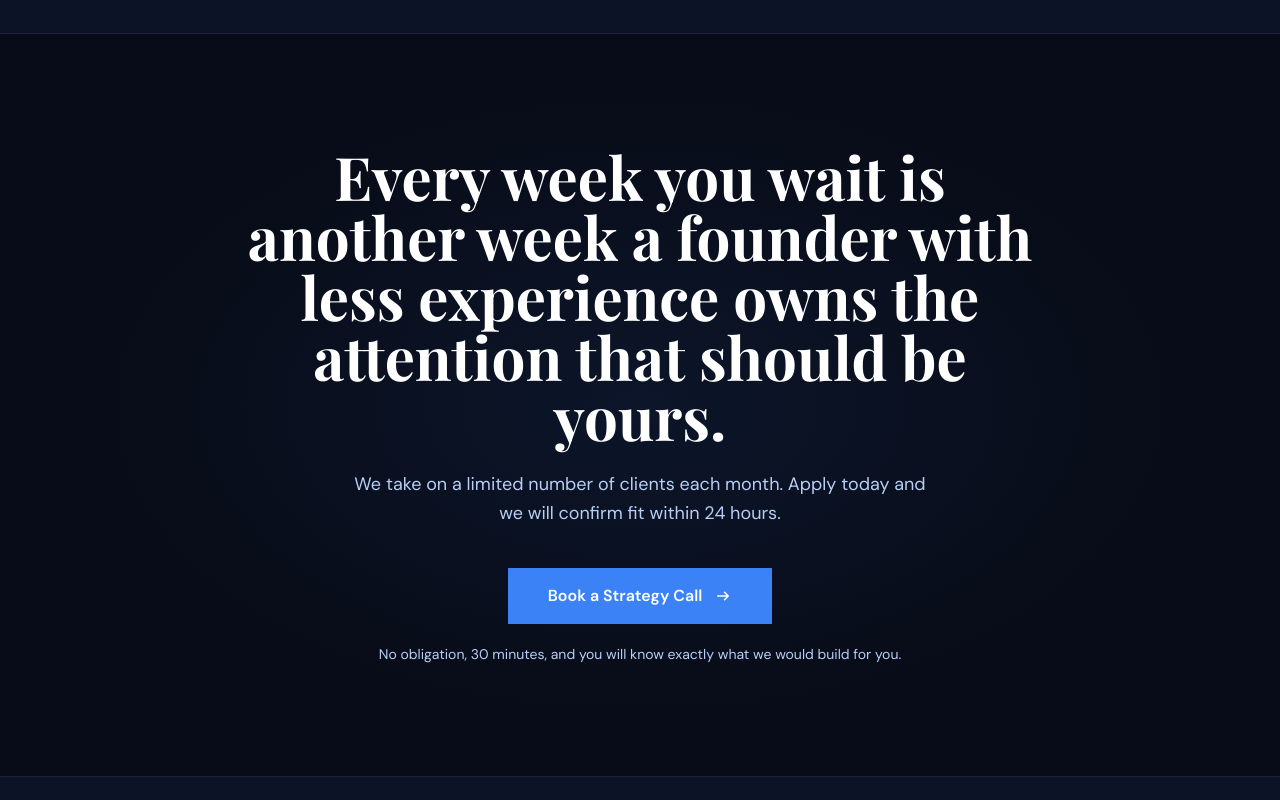
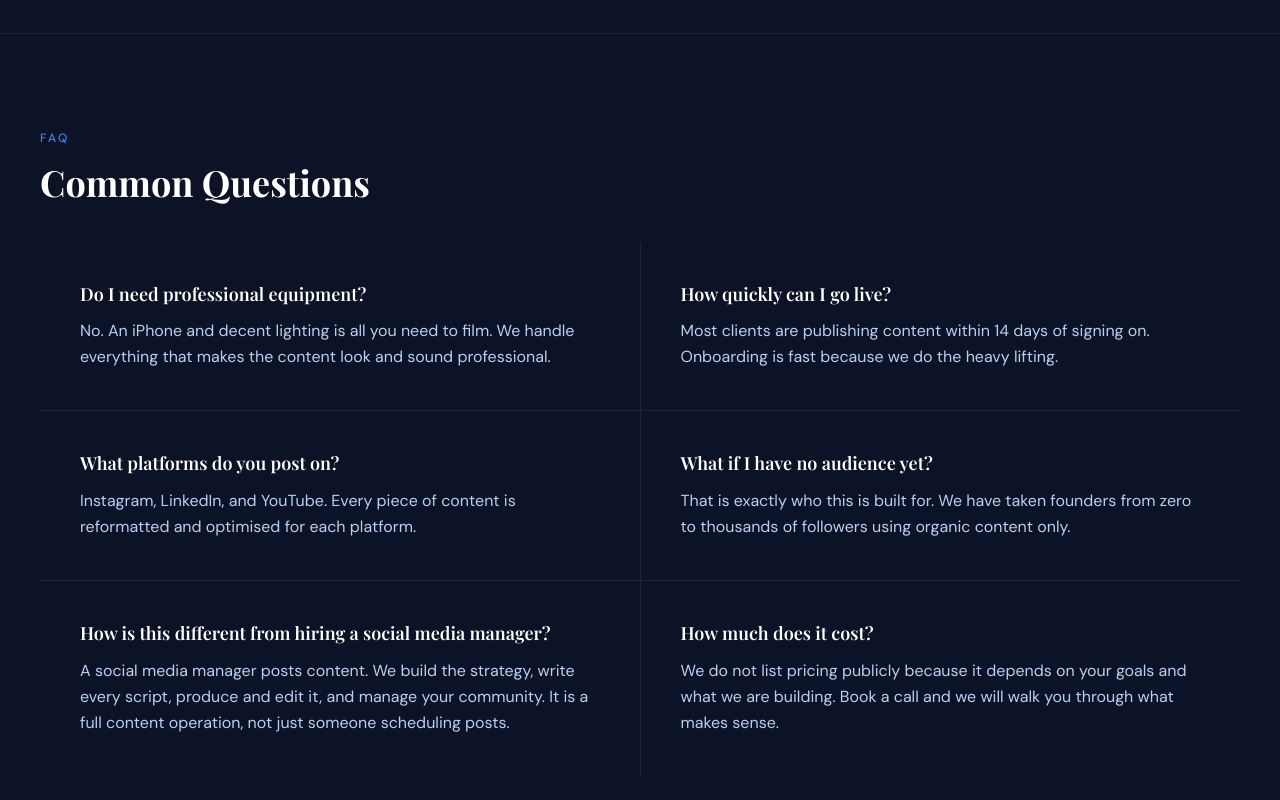
Before and after one commit to create-cell-id/rewireyourbrand-landing, a Next.js app: page / in a window 1280 px wide. Shown: the part 4700-5500 px from the top of the page. Built offline with nearby package versions, Linux system fonts and the light colour scheme.

Commit message:
Add FAQ section, replace bloated CTA with clean Book a Call section
Co-Authored-By: Claude Sonnet 4.6 <noreply@anthropic.com>

```diff
--- a/app/page.tsx
+++ b/app/page.tsx
@@ -478,43 +478,81 @@ function WhoItsFor() {
   )
 }
 
+// ─── FAQ ──────────────────────────────────────────────────────────────────────
+
+const faqs = [
+  {
+    q: 'Do I need professional equipment?',
+    a: 'No. An iPhone and decent lighting is all you need to film. We handle everything that makes the content look and sound professional.',
+  },
+  {
+    q: 'How quickly can I go live?',
+    a: 'Most clients are publishing content within 14 days of signing on. Onboarding is fast because we do the heavy lifting.',
+  },
+  {
+    q: 'What platforms do you post on?',
+    a: 'Instagram, LinkedIn, and YouTube. Every piece of content is reformatted and optimised for each platform.',
+  },
+  {
+    q: 'What if I have no audience yet?',
+    a: 'That is exactly who this is built for. We have taken founders from zero to thousands of followers using organic content only.',
+  },
+  {
+    q: 'How is this different from hiring a social media manager?',
+    a: 'A social media manager posts content. We build the strategy, write every script, produce and edit it, and manage your community. It is a full content operation, not just someone scheduling posts.',
+  },
+  {
+    q: 'How much does it cost?',
+    a: 'We do not list pricing publicly because it depends on your goals and what we are building. Book a call and we will walk you through what makes sense.',
+  },
+]
+
+function FAQ() {
+  return (
+    <section className="py-16 lg:py-24 border-t border-border bg-surface">
+      <div className="max-w-[1440px] mx-auto px-6 lg:px-10">
+        <div className="mb-10">
+          <p className="text-accent text-xs tracking-widest2 uppercase font-body font-medium mb-4">
+            FAQ
+          </p>
+          <h2 className="font-display text-3xl lg:text-4xl font-bold text-ink leading-tight">
+            Common Questions
+          </h2>
+        </div>
+        <div className="grid lg:grid-cols-2 gap-px bg-border">
+          {faqs.map((faq) => (
+            <div key={faq.q} className="bg-surface p-8 lg:p-10">
+              <h3 className="font-display text-lg font-semibold text-ink mb-3 leading-snug">{faq.q}</h3>
+              <p className="text-muted text-base font-body leading-relaxed">{faq.a}</p>
+            </div>
+          ))}
+        </div>
+      </div>
+    </section>
+  )
+}
+
 // ─── FINAL CTA ────────────────────────────────────────────────────────────────
 
 function FinalCTA() {
   return (
-    <section className="py-20 lg:py-28 border-t border-border relative overflow-hidden">
-      <div
-        className="absolute inset-0 pointer-events-none"
-        style={{
-          background:
-            'radial-gradient(ellipse 60% 60% at 50% 50%, rgba(59,130,246,0.08) 0%, transparent 70%)',
-        }}
-      />
-      <div className="relative max-w-4xl mx-auto px-6 lg:px-12 text-center">
-        <h2 className="font-display text-4xl sm:text-5xl lg:text-6xl font-bold text-ink leading-tight mb-6">
-          Every week you wait is another week a founder with less experience owns the attention that should be yours.
+    <section className="py-16 lg:py-20 border-t border-border text-center">
+      <div className="max-w-2xl mx-auto px-6 lg:px-10">
+        <h2 className="font-display text-3xl sm:text-4xl lg:text-5xl font-bold text-ink leading-tight mb-8">
+          Book a 30-Minute Strategy Call
         </h2>
-        <p className="text-muted text-lg leading-relaxed max-w-xl mx-auto mb-10 font-body">
-          We take on a limited number of clients each month. Apply today and we will confirm fit within 24 hours.
-        </p>
         <a
           href={BOOKING_URL}
           target="_blank"
           rel="noopener noreferrer"
           className="inline-flex items-center gap-3 bg-accent text-white text-base font-body font-semibold px-10 py-4 hover:bg-[#1D4ED8] transition-colors duration-200"
         >
-          Book a Strategy Call
+          Book a Call
           <svg width="18" height="18" viewBox="0 0 18 18" fill="none">
-            <path
-              d="M3.75 9h10.5M10.5 5.25L14.25 9l-3.75 3.75"
-              stroke="currentColor"
-              strokeWidth="1.5"
-              strokeLinecap="round"
-              strokeLinejoin="round"
-            />
+            <path d="M3.75 9h10.5M10.5 5.25L14.25 9l-3.75 3.75" stroke="currentColor" strokeWidth="1.5" strokeLinecap="round" strokeLinejoin="round" />
           </svg>
         </a>
-        <p className="text-muted text-sm font-body mt-5">
+        <p className="text-muted text-sm font-body mt-6">
           No obligation, 30 minutes, and you will know exactly what we would build for you.
         </p>
       </div>
@@ -582,6 +620,7 @@ export default function Home() {
       <Process />
       <Results />
       <WhoItsFor />
+      <FAQ />
       <FinalCTA />
       <Footer />
     </main>
```
